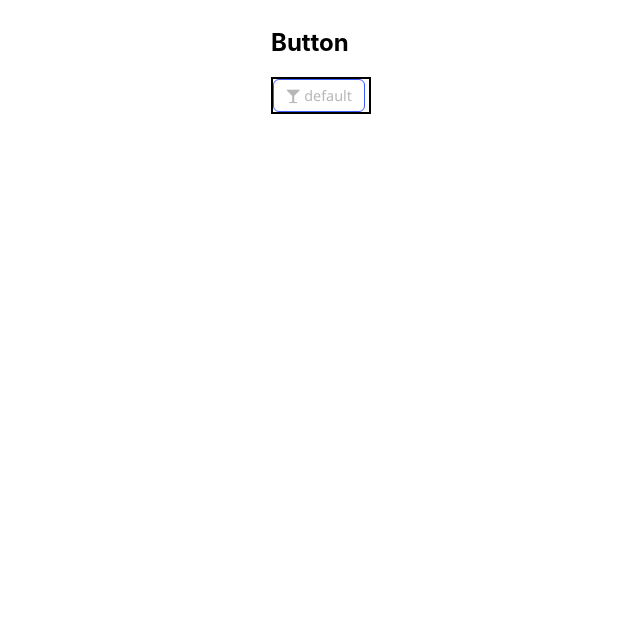
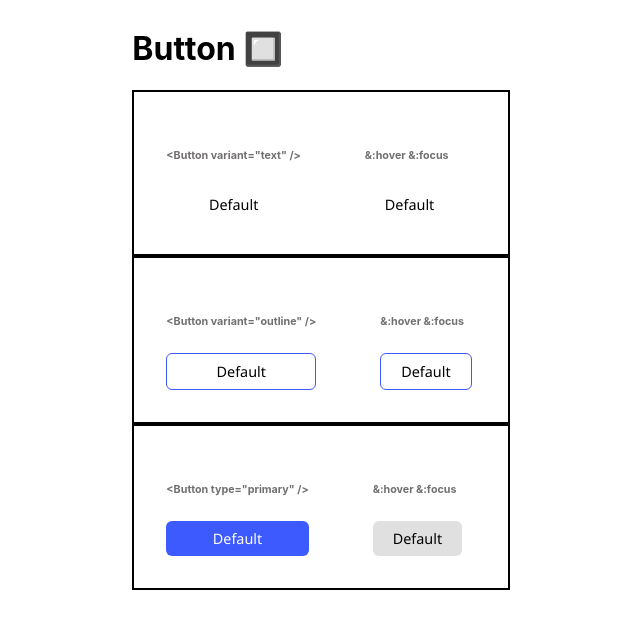
Before and after one commit to Easyvipin/btn-component, a React (Create React App) app: page / in a window 1280 px wide. Shown: the top 628 px of the page, without its empty margins (321-961 px from the left). Built offline with nearby package versions, Linux system fonts and the light colour scheme.

Commit message:
Added cssData to render multiple styles of btn

```diff
--- a/src/App.js
+++ b/src/App.js
@@ -1,13 +1,24 @@
 import Button from "./Button";
 import FlexContainer from "./Component/FlexContainer";
+import { data } from "./data";
 
 function App() {
+  const renderButtons = () => {
+    return data.map((item) => (
+      <FlexContainer>
+        {item.text.map((each, index) => (
+          <div className="card" key={index}>
+            <h6>{each}</h6>
+            <Button {...item.properties[index]}></Button>
+          </div>
+        ))}
+      </FlexContainer>
+    ));
+  };
   return (
     <div className="App">
-      <h2>Button</h2>
-      <FlexContainer>
-        <Button variant="outline" size="sm" startIcon="fa fa-glass" disabled />
-      </FlexContainer>
+      <h1>Button &#x1F532;</h1>
+      {renderButtons()}
     </div>
   );
 }
--- a/src/Button.js
+++ b/src/Button.js
@@ -1,11 +1,18 @@
-import React from "react";
+import React, { useRef, useEffect } from "react";
 
 const Button = ({
   disabled = false,
   startIcon = false,
   endIcon = false,
+  autofocus = false,
   ...props
 }) => {
+  const btn = useRef(null);
+  useEffect(() => {
+    if (autofocus === true && btn.current) {
+      btn.current.focus();
+    }
+  }, [autofocus, disabled]);
   const formClassNames = Object.keys(props)
     .map((properties) => props[`${properties}`])
     .join(" ");
@@ -26,7 +33,12 @@ const Button = ({
     }
   };
   return (
-    <button className={formClassNames} disabled>
+    <button
+      ref={btn}
+      className={formClassNames}
+      disabled={disabled}
+      autoFocus={autofocus}
+    >
       {startIcon || endIcon ? renderContent() : "Default"}
     </button>
   );
--- /dev/null
+++ b/src/data.js
@@ -0,0 +1,37 @@
+export const data = [
+  {
+    text: ['<Button variant="text" />', "&:hover &:focus"],
+    properties: [
+      {
+        variant: "text",
+      },
+      {
+        variant: "text",
+        autofocus: true,
+      },
+    ],
+  },
+  {
+    text: ['<Button variant="outline" />', "&:hover &:focus"],
+    properties: [
+      {
+        variant: "outline",
+      },
+      {
+        variant: "outline",
+        autofocus: true,
+      },
+    ],
+  },
+  {
+    text: ['<Button type="primary" />', "&:hover &:focus"],
+    properties: [
+      {
+        type: "primary",
+      },
+      {
+        autofocus: true,
+      },
+    ],
+  },
+];
--- a/src/index.css
+++ b/src/index.css
@@ -26,6 +26,18 @@ code {
   border: 2px solid black;
   width: 100%;
 }
+
+.card {
+  display: flex;
+  flex-direction: column;
+  padding: 2rem 2rem;
+}
+
+h6 {
+  color: rgb(114, 111, 111);
+  font-style: normal;
+}
+
 /* button  styles */
 
 button {
@@ -58,7 +70,7 @@ button {
 
 .text {
   border: none;
-  background-color: none;
+  background: none;
 }
 
 .text:hover,
```
